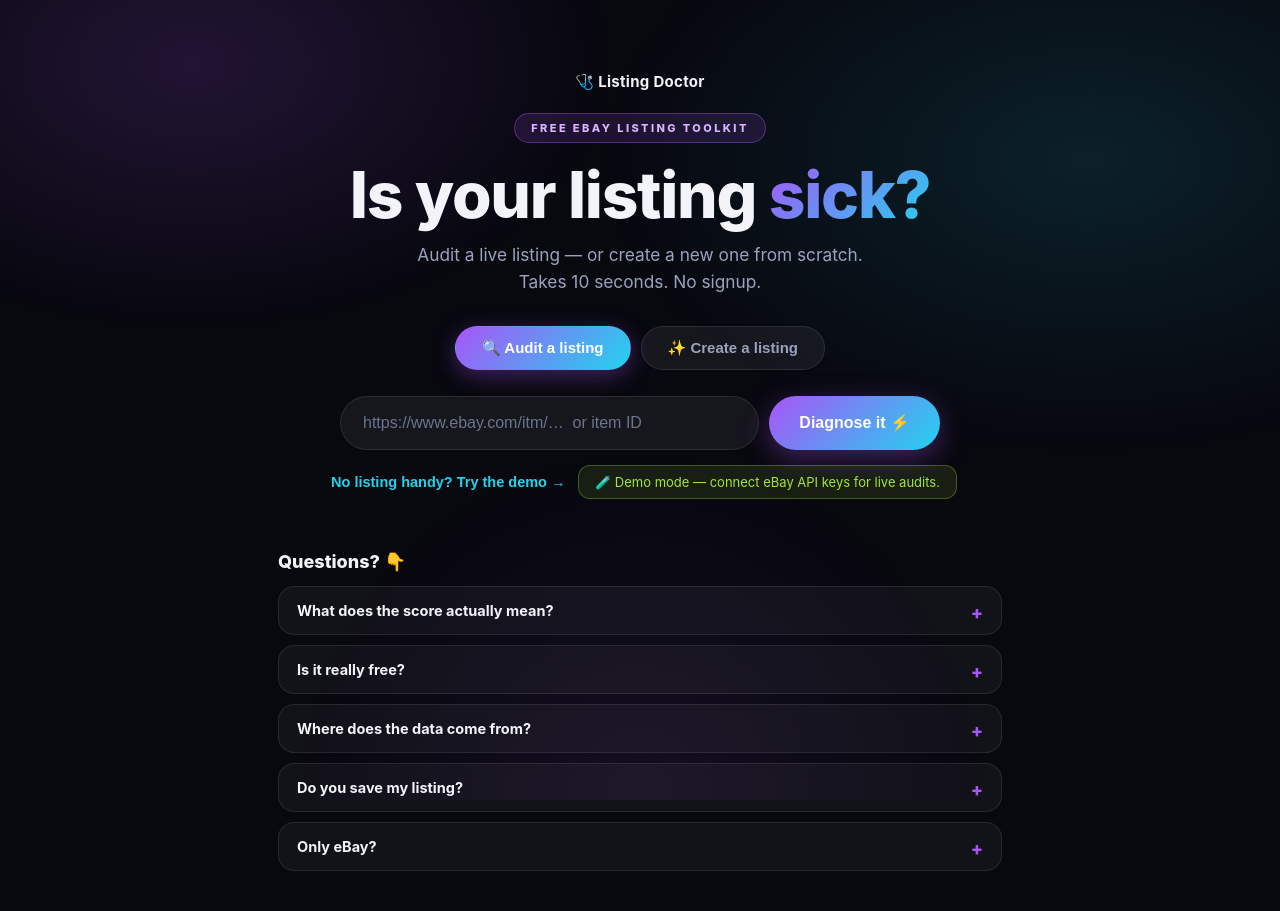
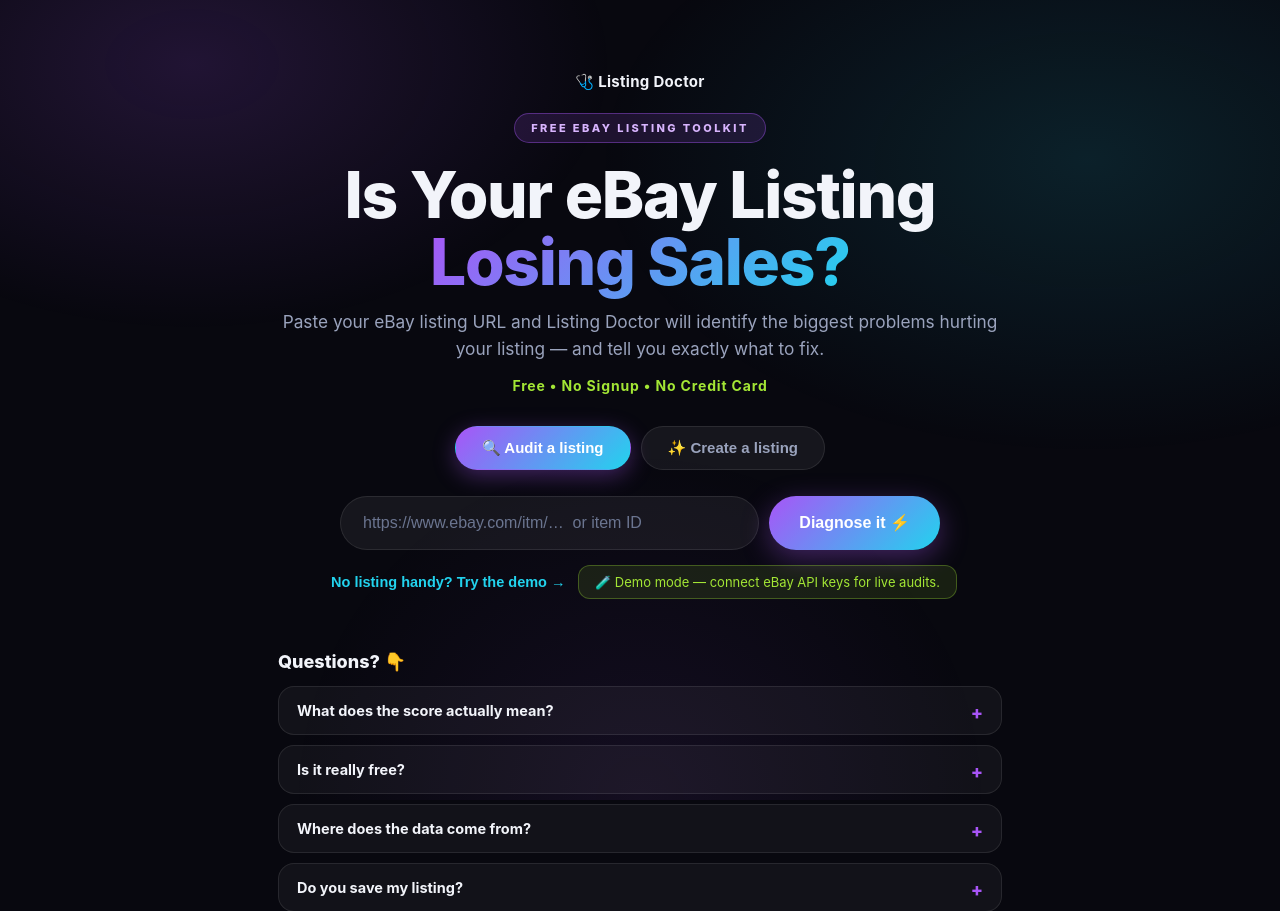
Before and after one commit to themahboob-jpg/listing-doctor, a Flask app: page / in a window 1280 px wide. Shown: the top 911 px of the page. Run offline with Flask 3, Linux system fonts and the light colour scheme.

Commit message:
Fix My Listing bridge + scoring transparency + demo banner + new hero H1
- Audit report now has 'Fix My Listing' button: one click pre-fills the
  generator with the audited listing's facts (title/brand/model/color/
  size/condition/price via new item_brief payload) and auto-generates
  the optimized title, specifics and description
- Scoring transparency: every check shows its weight (x/100) plus the
  one-line 'why this matters' reason; score formula note under All checks
- Prominent live/demo data banner on every report (green live, amber demo)
- Hero: new H1 'Is Your eBay Listing Losing Sales?' + 'Free / No Signup /
  No Credit Card' trust line; meta description updated
- /api/health no longer exposes internal debug fields

```diff
--- a/analyzer.py
+++ b/analyzer.py
@@ -31,7 +31,8 @@ def _strip_html(html):
 
 def _check(checks, cid, label, status, detail, fix, weight):
     checks.append({"id": cid, "label": label, "status": status,
-                   "detail": detail, "fix": fix, "weight": weight})
+                   "detail": detail, "fix": fix, "weight": weight,
+                   "why": WHY.get(cid, "")})
 
 
 def analyze(item, similar_prices=None):
--- a/app.py
+++ b/app.py
@@ -14,11 +14,41 @@ app = Flask(__name__)
 client = EbayClient()  # reads keys from env; mock mode if absent
 
 # Bump on every deploy — lets us verify which build is live via /api/health.
-APP_VERSION = "2026-10-08-c"
+APP_VERSION = "2026-10-08-d"
 
 # Public base URL of the deployed app (for social share previews).
 # Change if the subdomain/name differs.
 SITE_URL = os.getenv("SITE_URL", "https://tool.mappackfix.com")
+
+
+def _item_brief(item):
+    """Small product-facts payload so 'Fix My Listing' can pre-fill the generator."""
+    aspects = {}
+    for a in item.get("localizedAspects") or []:
+        n = (a.get("name") or "").strip().lower()
+        if n and n not in aspects:
+            aspects[n] = a.get("value") or ""
+
+    def pick(*names):
+        for n in names:
+            if aspects.get(n):
+                return aspects[n]
+        return ""
+
+    price = ""
+    try:
+        price = str((item.get("price") or {}).get("value") or "")
+    except (TypeError, ValueError):
+        pass
+    return {
+        "title": item.get("title") or "",
+        "brand": pick("brand"),
+        "model": pick("model", "mpn"),
+        "color": pick("color", "colour"),
+        "size": pick("storage", "capacity", "size"),
+        "condition": item.get("condition") or "",
+        "price": price,
+    }
 
 
 @app.route("/")
@@ -45,6 +75,7 @@ def audit():
         report = analyze(item, sim["prices"])
         report["mode"] = got["mode"]
         report["comparables"] = sim["count"]
+        report["item_brief"] = _item_brief(item)
         if got.get("note"):
             report["note"] = got["note"]
         return jsonify(report)
@@ -62,6 +93,7 @@ def demo():
     report = analyze(item, list(MOCK_SIMILAR_PRICES))
     report["mode"] = "demo"
     report["comparables"] = len(MOCK_SIMILAR_PRICES)
+    report["item_brief"] = _item_brief(item)
     return jsonify(report)
 
 
@@ -78,9 +110,7 @@ def generate():
 @app.route("/api/health")
 def health():
     return jsonify({"ok": True, "mode": "mock" if client.mock else "live",
-                    "version": APP_VERSION,
-                    "shopping_debug": client.last_shopping_debug,
-                    "browse_debug": client.last_browse_debug})
+                    "version": APP_VERSION})
 
 
 if __name__ == "__main__":
--- a/static/style.css
+++ b/static/style.css
@@ -67,6 +67,32 @@ body{
   display:inline-block;background:rgba(163,230,53,.1);border:1px solid rgba(163,230,53,.3);
   color:var(--lime);border-radius:12px;padding:8px 16px;font-size:13px;margin:14px 0 0;
 }
+.trust{
+  color:var(--lime);font-size:14px;font-weight:700;letter-spacing:.06em;
+  margin:-16px 0 32px;
+}
+/* live vs demo data banner — shown on every report */
+.data-banner{
+  border-radius:16px;padding:13px 18px;font-size:14px;line-height:1.55;
+  margin:0 0 18px;border:1px solid;
+}
+.data-banner.live{background:rgba(163,230,53,.08);border-color:rgba(163,230,53,.35);color:#d9f99d}
+.data-banner.demo{background:rgba(251,146,60,.1);border-color:rgba(251,146,60,.5);color:#fdba74}
+/* scoring transparency */
+.weight{
+  display:inline-block;font-size:11px;font-weight:800;color:var(--cyan);
+  background:rgba(34,211,238,.1);border:1px solid rgba(34,211,238,.3);
+  border-radius:100px;padding:2px 9px;margin-left:8px;vertical-align:1px;white-space:nowrap;
+}
+.why-line{color:#9fb3d9;font-size:12.5px;margin:6px 0 0;line-height:1.5}
+.score-note{color:var(--muted);font-size:13px;margin:-4px 0 14px}
+/* Fix My Listing */
+.fixbtn{
+  display:block;width:100%;margin:0 0 22px;padding:17px 20px;border-radius:18px;border:0;
+  font-size:16px;font-weight:800;cursor:pointer;background:var(--grad);color:#fff;
+  box-shadow:0 8px 28px rgba(168,85,247,.35);transition:transform .15s, box-shadow .15s;
+}
+.fixbtn:hover{transform:translateY(-2px);box-shadow:0 12px 34px rgba(168,85,247,.5)}
 
 /* ---------- states ---------- */
 .err{
--- a/templates/index.html
+++ b/templates/index.html
@@ -4,7 +4,7 @@
 <meta charset="UTF-8">
 <meta name="viewport" content="width=device-width, initial-scale=1.0">
 <title>Listing Doctor — Free eBay Listing Audit</title>
-<meta name="description" content="Paste your eBay listing link. Get a 0–100 health score + exactly what to fix — in seconds. Free.">
+<meta name="description" content="Is your eBay listing losing sales? Paste the link — get a free 0–100 health score and exactly what to fix. No signup.">
 <link rel="icon" type="image/png" href="/static/logo.png">
 <!-- Social share preview -->
 <meta property="og:type" content="website">
@@ -26,8 +26,9 @@
   <header class="hero">
     <div class="logo">🩺 <span>Listing Doctor</span></div>
     <p class="eyebrow">FREE EBAY LISTING TOOLKIT</p>
-    <h1>Is your listing <span class="grad">sick?</span></h1>
-    <p class="sub">Audit a live listing — or create a new one from scratch.<br>Takes 10 seconds. No signup.</p>
+    <h1>Is Your eBay Listing <span class="grad">Losing Sales?</span></h1>
+    <p class="sub">Paste your eBay listing URL and Listing Doctor will identify the biggest problems hurting your listing — and tell you exactly what to fix.</p>
+    <p class="trust">Free • No Signup • No Credit Card</p>
 
     <div class="tabs">
       <button class="tab active" data-mode="audit" type="button">🔍 Audit a listing</button>
@@ -141,6 +142,7 @@
   </section>
 
   <section id="report" class="report" hidden>
+    <div id="data-banner" class="data-banner" hidden></div>
     <div class="scorecard">
       <div class="dial" id="dial"><span id="score">0</span></div>
       <div class="scoreinfo">
@@ -152,6 +154,8 @@
         <button id="copy" class="copy-btn" type="button">📋 Copy my score</button>
       </div>
     </div>
+
+    <button id="fix-my-listing" class="fixbtn" type="button" hidden>✨ Fix My Listing — generate the optimized version</button>
 
     <h3>🔧 Top fixes <span class="hint">— do these in order</span></h3>
     <ol id="fixes" class="fixes"></ol>
@@ -174,6 +178,7 @@
     </div>
 
     <h3>✅ All checks</h3>
+    <p class="score-note">Score = sum of check weights (out of 100): ✓ full weight · ! half weight · ✕ zero.</p>
     <div id="checks" class="checks"></div>
   </section>
 
@@ -313,8 +318,12 @@ document.querySelectorAll('.tab').forEach(t => t.addEventListener('click', () =>
 }));
 
 // ---- listing generator ----
-document.getElementById('gen-form').addEventListener('submit', async (e) => {
+document.getElementById('gen-form').addEventListener('submit', (e) => {
   e.preventDefault();
+  runGenerate();
+});
+
+async function runGenerate() {
   const err = document.getElementById('gen-err'),
         loading = document.getElementById('gen-loading'),
         rep = document.getElementById('gen-report'),
@@ -360,6 +369,41 @@ document.getElementById('gen-form').addEventListener('submit', async (e) => {
     loading.hidden = true;
     btn.disabled = false;
   }
+}
+
+// ---- Fix My Listing: audit -> generator bridge ----
+function mapCondition(c) {
+  const s = (c || '').toLowerCase();
+  if (s.includes('open box')) return 'open_box';
+  if (s.includes('refurb')) return 'refurbished';
+  if (s.includes('parts')) return 'for_parts';
+  if (s.includes('excellent')) return 'used_excellent';
+  if (s.includes('used')) return 'used_good';
+  return 'new';
+}
+
+document.getElementById('fix-my-listing').addEventListener('click', () => {
+  const b = lastReport && lastReport.item_brief;
+  if (!b || !b.title) return;
+  // switch to the create tab
+  document.querySelectorAll('.tab').forEach(x =>
+    x.classList.toggle('active', x.dataset.mode === 'create'));
+  document.getElementById('audit-pane').hidden = true;
+  document.getElementById('create-pane').hidden = false;
+  document.getElementById('report').hidden = true;
+  document.getElementById('gen-report').hidden = true;
+  // pre-fill from the audited listing (policies left blank on purpose —
+  // the generator only promises what the seller actually enters)
+  const set = (id, v) => { const el = document.getElementById(id); if (el && v) el.value = v; };
+  set('g_name', b.title);
+  set('g_brand', b.brand);
+  set('g_model', b.model);
+  set('g_color', b.color);
+  set('g_storage', b.size);
+  set('g_price', b.price);
+  document.getElementById('g_condition').value = mapCondition(b.condition);
+  window.scrollTo({top: 0, behavior: 'smooth'});
+  runGenerate();
 });
 
 function renderGen(d) {
@@ -432,6 +476,18 @@ function render(d) {
     d.mode === 'live' ? '⚡ live eBay data' : '🧪 demo data';
   document.getElementById('rcomp').textContent = d.comparables ?? 0;
 
+  // live / demo banner — never show a score without saying which data it came from
+  const banner = document.getElementById('data-banner');
+  if (d.mode === 'live') {
+    banner.className = 'data-banner live';
+    banner.innerHTML = '⚡ <strong>Live eBay data</strong> — this audit ran on the real, current listing.';
+  } else {
+    banner.className = 'data-banner demo';
+    banner.innerHTML = '🧪 <strong>Demo data</strong> — illustrative sample, not your listing. ' +
+      'A demo score is not a diagnosis — audit a real listing for the truth.';
+  }
+  banner.hidden = false;
+
   const fx = document.getElementById('fixes'); fx.innerHTML = '';
   if (!d.fixes.length) {
     fx.innerHTML = '<li class="none"><strong>This listing is dialed in. 🎉</strong><p>Nothing to fix — go touch grass.</p></li>';
@@ -448,10 +504,15 @@ function render(d) {
     const div = document.createElement('div');
     div.className = 'check ' + c.status;
     const badge = c.status === 'pass' ? '✓' : c.status === 'warn' ? '!' : '✕';
-    div.innerHTML = `<span class="badge">${badge}</span><div><strong>${c.label}</strong>
-      <p class="detail">${c.detail}</p><p class="fix">${c.fix}</p></div>`;
+    const whyLine = c.why ? `<p class="why-line">💡 ${c.why}</p>` : '';
+    div.innerHTML = `<span class="badge">${badge}</span><div><strong>${c.label}</strong>` +
+      `<span class="weight">${c.weight}/100</span>` +
+      `<p class="detail">${c.detail}</p><p class="fix">${c.fix}</p>${whyLine}</div>`;
     ck.appendChild(div);
   });
+
+  const fixBtn = document.getElementById('fix-my-listing');
+  fixBtn.hidden = !(d.item_brief && d.item_brief.title);
 
   const rep = document.getElementById('report');
   rep.hidden = false;
```
